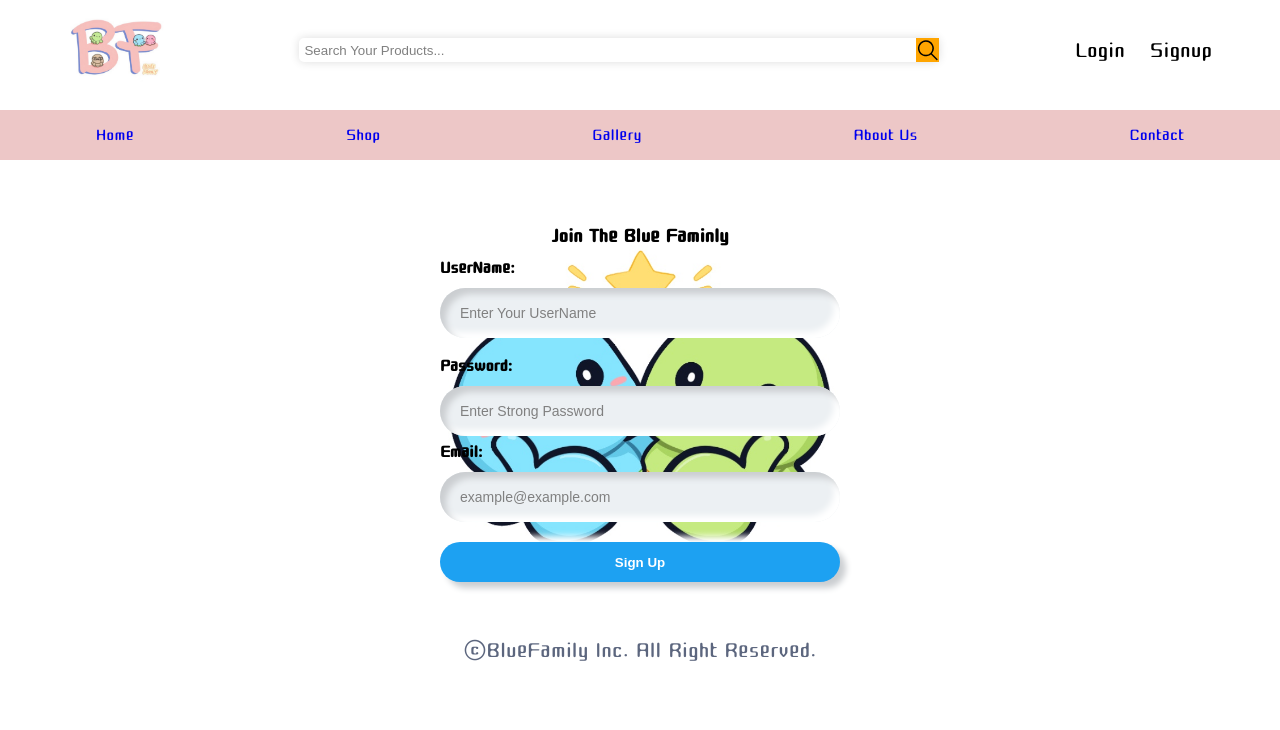
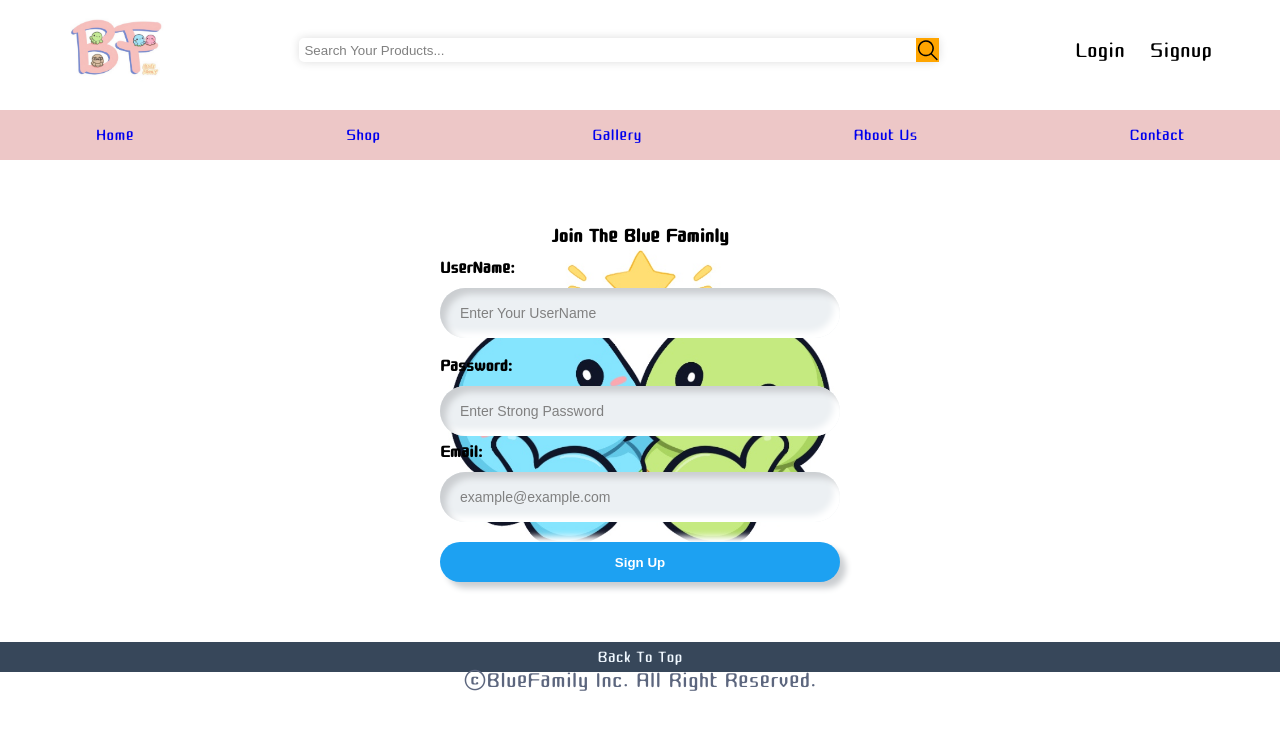
Before and after one commit to RayanCC/capstone-frontend, a React (Create React App) app: page /signup in a window 1280 px wide. Shown: the top 730 px of the page. Built offline with nearby package versions, Linux system fonts and the light colour scheme.

Commit message:
creating backtotop button

```diff
--- /dev/null
+++ b/src/components/BackToTopButton/BackToTopButton.js
@@ -0,0 +1,19 @@
+import React from "react";
+import "../BackToTopButton/backToTopButton.scss";
+
+const BackToTopButton = () => {
+  const scrollToTop = () => {
+    window.scrollTo({
+      top: 0,
+      behavior: "smooth",
+    });
+  };
+
+  return <button onClick={scrollToTop} className="backtotopbutton">
+
+    Back To Top
+
+    </button>;
+};
+
+export default BackToTopButton;
--- /dev/null
+++ b/src/components/BackToTopButton/backToTopButton.scss
@@ -0,0 +1,11 @@
+@import "../../style/partials/mixins";
+@import "../../style/partials/fonts";
+
+
+.backtotopbutton {
+    background-color: #37475A;
+    color: aliceblue;
+    font-family:  cuteFont;
+    font-size: 1.5rem;
+    cursor: pointer;
+}
--- a/src/components/Footer/Footer.js
+++ b/src/components/Footer/Footer.js
@@ -1,10 +1,12 @@
 import "../Footer/footer.scss";
+import BackToTopButton from "../BackToTopButton/BackToTopButton";
 
 
 const Footer = () => {
     return (
       <div className="footer">
-        <p>&copy;BlueFamily Inc. All Right Reserved. </p>
+        <BackToTopButton />
+        <p className="footer-copyright">&copy;BlueFamily Inc. All Right Reserved. </p>
       </div>
     );
   };
--- a/src/components/Footer/footer.scss
+++ b/src/components/Footer/footer.scss
@@ -6,6 +6,7 @@
     line-height: 16px;
     color: $slate;
     display: flex;
+    flex-direction: column;
     justify-content: center;
     margin-top: 32px;
 
@@ -16,3 +17,8 @@
         font-size: 32px;
     }
   }
+
+  .footer-copyright {
+    display: flex;
+    justify-content: center;
+  }
```
